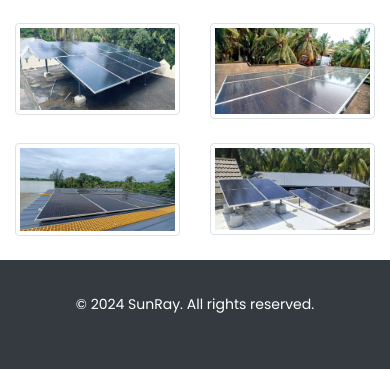
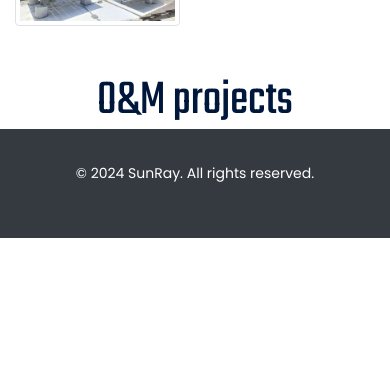
Before and after one commit to dhanwis/SunRay, a Django app: page /services/ in a window 390 px wide. Shown: the part 1751-2120 px from the top of the page. After the commit the page ends 1989 px from the top, so only its background shows below. Run offline with Django 5.2, Linux system fonts and the light colour scheme; some libraries are stand-ins or nearby versions.

Commit message:
change in home header and gallery edit

```diff
--- a/PROJECT/settings.py
+++ b/PROJECT/settings.py
@@ -24,9 +24,9 @@ BASE_DIR = Path(__file__).resolve().parent.parent
 SECRET_KEY = 'django-insecure-jbzh#(6l0%ze=rl&ym%un=$#6!!hu=+u$ggey6e!iid-h%m+#f'
 
 # SECURITY WARNING: don't run with debug turned on in production!
-DEBUG = False
+DEBUG = True
 
-ALLOWED_HOSTS = ['*']
+ALLOWED_HOSTS = []
 
 
 # Application definition
--- a/templates/index.html
+++ b/templates/index.html
@@ -275,10 +275,10 @@
                         <li data-index="rs-901" data-transition="slidingoverlayhorizontal" data-slotamount="default"
                             data-hideafterloop="0" data-hideslideonmobile="off" data-easein="default"
                             data-easeout="default" data-masterspeed="default"
-                            data-thumb="{% static 'images/extra/bg.jpg' %}" data-rotate="0" data-saveperformance="off"
+                            data-thumb="{% static 'images/extra/bgimg1.jpg' %}" data-rotate="0" data-saveperformance="off"
                             data-title="Slide" data-param1="" data-description="">
                             <!-- MAIN IMAGE -->
-                            <img src="{% static 'images/extra/bg.jpg' %}" center=""  data-bgfit="cover"
+                            <img src="{% static 'images/extra/bgimg1.jpg' %}" center=""  data-bgfit="cover"
                                 data-bgrepeat="no-repeat" class="rev-slidebg" data-no-retina="">
                             <!-- LAYERS -->
                             <!-- LAYER NR. 2 [ Small Title ] -->
--- a/templates/services.html
+++ b/templates/services.html
@@ -338,19 +338,12 @@
 
 <div class="container">
 
-    <!-- <h1 class="fw-light text-center text-lg-start mt-4 mb-0">Our Gallery</h1> -->
+     <h1 class="fw-light text-center text-lg-start mt-4 mb-0" style="font-size: 50px;">Rooftop projects </h1>
 
     <hr class="mt-2 mb-5">
 
     <div class="row text-center text-lg-start">
 
-      <div class="col-lg-3 col-md-4 col-6">
-        <a href="#" class="d-block mb-4 h-100">
-          <img class="img-fluid img-thumbnail" src="{% static 'images/new datas/gallery/galleryone (1).jpeg' %}" alt="">
-
-        </a>
-
-      </div>
       <div class="col-lg-3 col-md-4 col-6">
         <a href="#" class="d-block mb-4 h-100">
           <img class="img-fluid img-thumbnail" src="{% static 'images/new datas/gallery/galleryone .jpeg' %}" alt="">
@@ -361,16 +354,7 @@
           <img class="img-fluid img-thumbnail" src="{% static 'images/new datas/gallery/galleryone (2).jpeg' %}" alt="">
         </a>
       </div>
-      <div class="col-lg-3 col-md-4 col-6">
-        <a href="#" class="d-block mb-4 h-100">
-          <img class="img-fluid img-thumbnail" src="{% static 'images/new datas/gallery/galleryimg3.jpeg' %}" alt="">
-        </a>
-      </div>
-      <div class="col-lg-3 col-md-4 col-6">
-        <a href="#" class="d-block mb-4 h-100">
-          <img class="img-fluid img-thumbnail" src="{% static 'images/new datas/gallery/galleryone (4).jpeg' %}" alt="">
-        </a>
-      </div>
+
       <div class="col-lg-3 col-md-4 col-6">
         <a href="#" class="d-block mb-4 h-100">
           <img class="img-fluid img-thumbnail" src="{% static 'images/new datas/gallery/galleryimg5.jpeg' %}" alt="">
@@ -383,7 +367,7 @@
       </div>
       <div class="col-lg-3 col-md-4 col-6">
         <a href="#" class="d-block mb-4 h-100">
-          <img class="img-fluid img-thumbnail" src="{% static 'images/new datas/gallery/galleryimg6.jpeg' %}" alt="">
+          <img class="img-fluid img-thumbnail" src="{% static 'images/new datas/gallery/img20.jpg' %}" alt="">
         </a>
       </div>
       <div class="col-lg-3 col-md-4 col-6">
@@ -401,16 +385,7 @@
           <img class="img-fluid img-thumbnail" src="{% static 'images/new datas/gallery/galleryimg8.jpeg' %}" alt="">
         </a>
       </div>
-      <div class="col-lg-3 col-md-4 col-6">
-        <a href="#" class="d-block mb-4 h-100">
-          <img class="img-fluid img-thumbnail" src="{% static 'images/new datas/gallery/gallerytwo (6).jpg' %}" alt="">
-        </a>
-      </div>
-      <div class="col-lg-3 col-md-4 col-6">
-        <a href="#" class="d-block mb-4 h-100">
-          <img class="img-fluid img-thumbnail" src="{% static 'images/new datas/gallery/image1.jpeg' %}" alt="">
-        </a>
-      </div>
+
       <div class="col-lg-3 col-md-4 col-6">
         <a href="#" class="d-block mb-4 h-100">
           <img class="img-fluid img-thumbnail" src="{% static 'images/new datas/gallery/imageeee.jpg' %}" alt="">
@@ -428,7 +403,7 @@
       </div>
       <div class="col-lg-3 col-md-4 col-6">
         <a href="#" class="d-block mb-4 h-100">
-          <img class="img-fluid img-thumbnail" src="{% static 'images/new datas/gallery/Picture7.jpg' %}" alt="">
+          <img class="img-fluid img-thumbnail" src="{% static 'images/new datas/gallery/img21.jpg' %}" alt="">
         </a>
       </div>
       <div class="col-lg-3 col-md-4 col-6">
@@ -449,7 +424,10 @@
     </div>
 
   </div>
+  <div class="container">
 
+    <h1 class="fw-light text-center text-lg-start mt-4 mb-0" style="font-size: 50px;">O&M projects </h1>
+  </div>
 <!-- BOOTSRTAP GALLERY END -->
 
 
```
Also changed, not shown: templates/about.html (+16 -14 lines), db.sqlite3, static/images/extra/bgimg1.jpg (added), static/images/extra/img2.jpg (added), static/images/new datas/gallery/galleryimg5.jpeg (deleted), static/images/new datas/gallery/galleryimg5.jpg (added), static/images/new datas/gallery/img20.jpg (added), static/images/new datas/gallery/img21.jpg (added).
